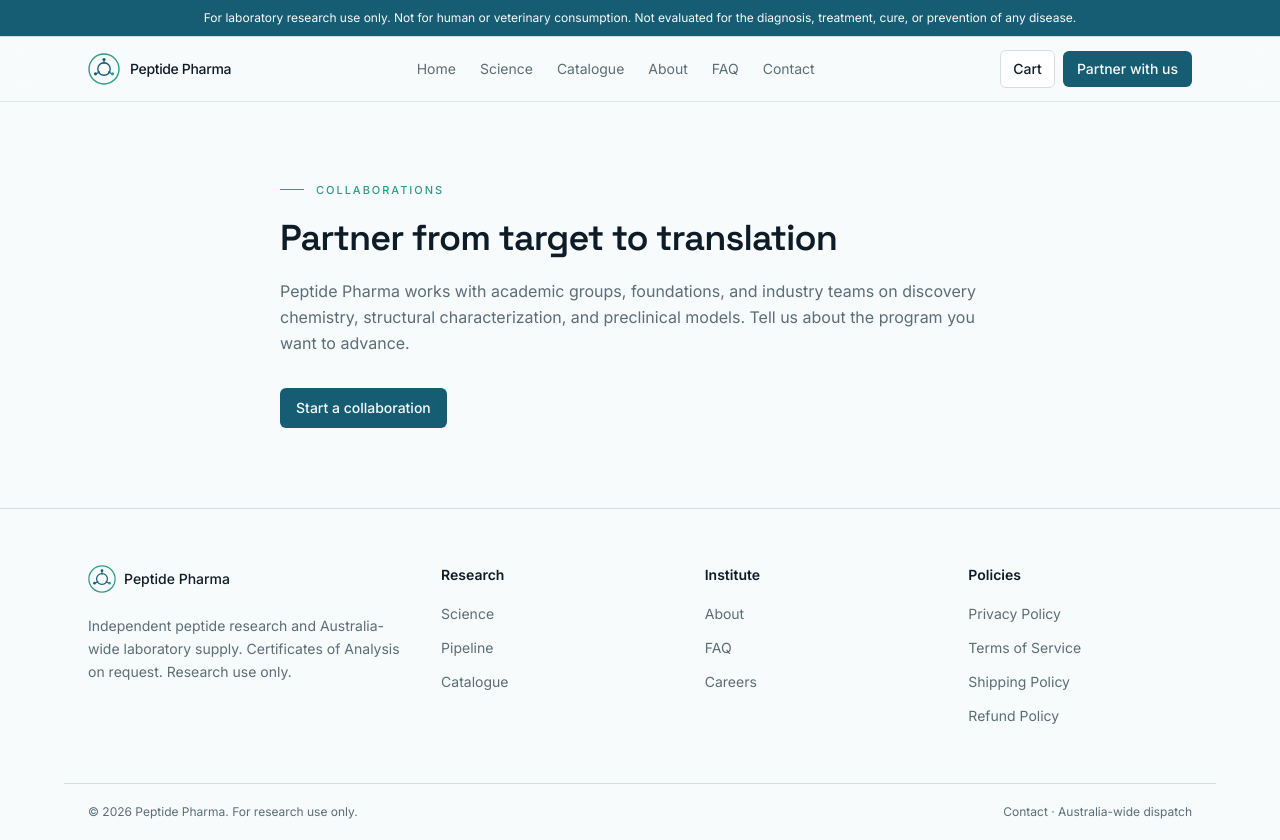
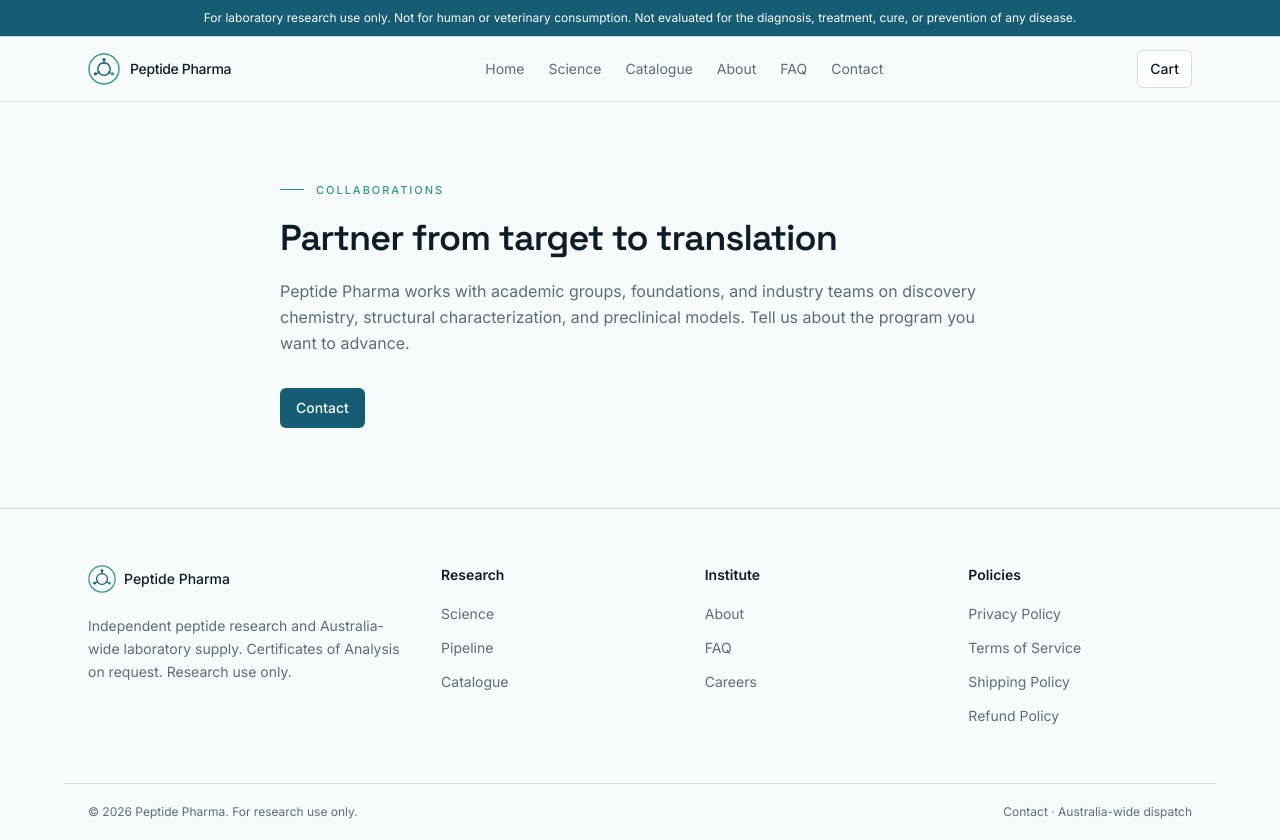
Before and after one commit to chencocassandra/Peptide-Pharma, a Next.js app: page /collaborations in a window 1280 px wide. Built offline with nearby package versions, Linux system fonts and the light colour scheme.

Commit message:
Remove remaining Partner with us and Start a collaboration buttons.
Co-authored-by: Cursor <cursoragent@cursor.com>

```diff
--- a/app/collaborations/page.tsx
+++ b/app/collaborations/page.tsx
@@ -20,7 +20,7 @@ export default function CollaborationsPage() {
         href="/contact"
         className="mt-8 inline-block rounded-md bg-primary px-4 py-2.5 text-sm font-medium text-primary-foreground"
       >
-        Start a collaboration
+        Contact
       </Link>
     </section>
   );
--- a/components/SiteHeader.tsx
+++ b/components/SiteHeader.tsx
@@ -42,7 +42,6 @@ export function SiteHeader() {
             );
           })}
         </nav>
-        <div className="flex items-center gap-2">
         <button
           type="button"
           onClick={() => setOpen(true)}
@@ -56,13 +55,6 @@ export function SiteHeader() {
             </span>
           ) : null}
         </button>
-          <Link
-            href="/contact"
-            className="hidden rounded-md bg-primary px-3.5 py-2 text-sm font-medium text-primary-foreground transition hover:opacity-90 sm:inline"
-          >
-            Partner with us
-          </Link>
-        </div>
       </div>
       <nav
         aria-label="Mobile"
```
Lines whose indentation alone changed are shown as unchanged.
